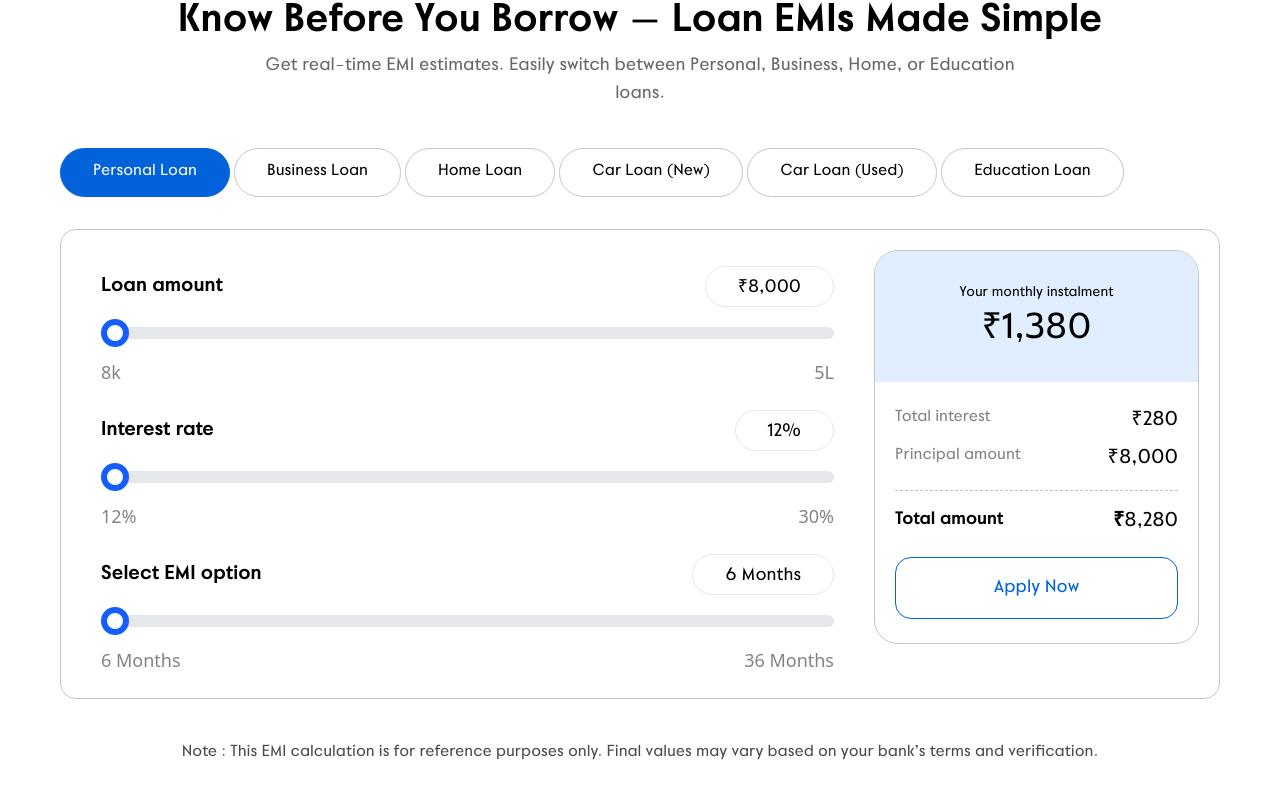
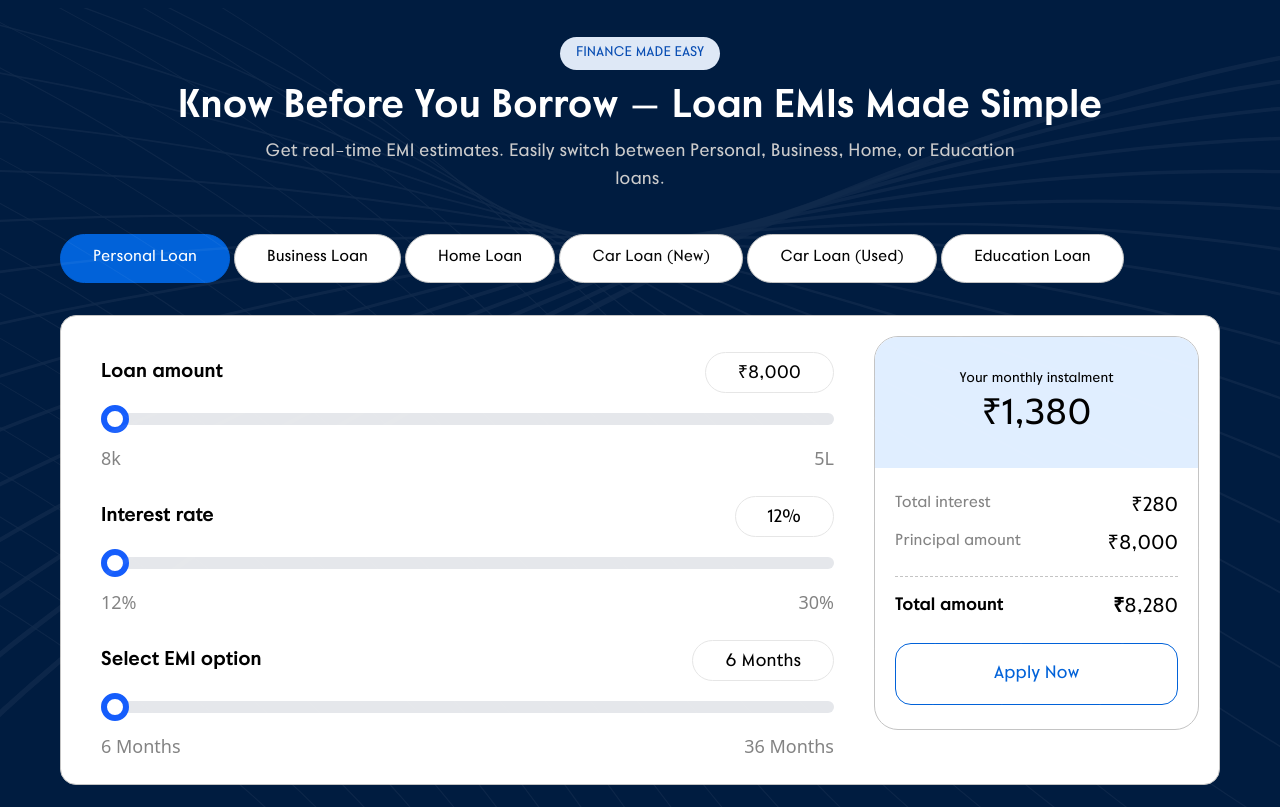
Before and after one commit to borrowlyin/Borrowly_website_frontend, a React (Vite) app: page / in a window 1280 px wide. Shown: the part 1953-2760 px from the top of the page. Built offline with nearby package versions, Linux system fonts and the light colour scheme.

Commit message:
Home Page Changes

```diff
--- a/src/Components/EmiCalculator.jsx
+++ b/src/Components/EmiCalculator.jsx
@@ -120,7 +120,7 @@ const EmiCalculator = ({isDarkMode}) => {
         <div className='flex pb-8 w-max gap-1 whitespace-nowrap'>
           {loanOptions.map((loan) => (
             <button key={loan.id} onClick={() => setSelectedLoan(loan)} style={{ fontFamily: 'PovetaracSansBold' }} className={`py-3 md:py-3 px-4 md:px-8 text-[14px] md:text-sm lg:text-[16px] rounded-full transition-all duration-200 ${
-                selectedLoan.id === loan.id ? 'bg-[#0162D9] border border-[#0162D9] text-white' : `border border-[#C4C4C4] bg-white cursor-pointer text-black` }`}>
+                selectedLoan.id === loan.id ? 'bg-[#0162D9] border border-[#0162D9]  text-white' : `border border-[#C4C4C4] bg-white cursor-pointer text-black` }`}>
               {loan.loanName}
             </button>
           ))}
--- a/src/Components/Header.jsx
+++ b/src/Components/Header.jsx
@@ -78,7 +78,7 @@ const Header = ({ isDarkMode, toggleTheme }) => {
         <div className="px-3 lg:container mx-auto flex justify-between items-center h-full">
           {/* Logo */}
           <div className="flex items-center overflow-hidden gap-2 pr-2">
-            <img src="/Company_icon.svg" alt="Logo" className="pt-2 h-[60px] md:-mt-2.5 md:h-[100px]" />
+            <img src="/Company_icon.svg" alt="Logo" className="pt-2 h-[60px] md:-mt-2.5 md:h-[90px]" />
           </div>
 
           {/* Main Navigation */}
--- a/src/Components/Section_4.jsx
+++ b/src/Components/Section_4.jsx
@@ -1,22 +1,29 @@
 import EmiCalculator from "./EmiCalculator"
+
+
+import section_2_Dark from '../assets/Icons/Section_2_LightBG.svg';
+import section_3_light from '../assets/Icons/Section_2_DarkBG.svg';
+
 const Section_4 = ({isDarkMode}) => {
+    const bgImage = isDarkMode ? '' : section_2_Dark;
   return (
-    <div className="py-24 md:py-0">
-        <div className="lg:container mx-auto flex flex-col items-center justify-center h-full">
+    <div className={`md:py-0 relative overflow-hidden ${isDarkMode?'bg-white':'bg-[#001C40]'}`}>
+        <img src={bgImage} alt="Background" className="absolute top-0 left-0 w-full z-10 h-full object-cover opacity-20"/>
+        <div className="lg:container py-24 mx-auto flex flex-col items-center justify-center h-full">
             <p style={{ fontFamily: 'PovetaracSansBold' }} className='text-[#084DB3] text-[14px] bg-[#DEE8F6] text-left rounded-full w-fit px-4 py-1.5'>
                  FINANCE MADE EASY
             </p>
-            <h1  style={{ fontFamily: 'PovetaracSansBlack' }} className={`text-center mt-4 text-[28px] lg:text-[36px] xl:text-[40px] leading-[1.1] ${ isDarkMode ? 'text-white' : 'text-black'}`}>
+            <h1  style={{ fontFamily: 'PovetaracSansBlack' }} className={`text-center mt-4 text-[28px] lg:text-[36px] xl:text-[40px] leading-[1.1] ${ isDarkMode ? ' text-black' : 'text-white '}`}>
                 Know Before You Borrow – Loan EMIs Made Simple
             </h1>
-             <p style={{ fontFamily: 'PovetaracSansBold' }} className={`mt-2 px-4 w-full max-w-[800px] text-[14px] text-center lg:text-[14px] xl:text-lg  ${ isDarkMode ? 'text-[#CCCCCC]' : 'text-[#696868]' }`}>
+             <p style={{ fontFamily: 'PovetaracSansBold' }} className={`mt-2 px-4 w-full max-w-[800px] text-[14px] text-center lg:text-[14px] xl:text-lg  ${ isDarkMode ? ' text-[#696868]' : 'text-[#CCCCCC]' }`}>
               Get real-time EMI estimates. Easily switch between Personal, Business, Home, or Education loans.
              </p>
              <div className="w-full max-w-[1200px] pt-6 md:py-10">
               <EmiCalculator isDarkMode={isDarkMode}/>
              </div>
               <div className={`${ isDarkMode ? 'text-white' : 'text-black opacity-70'} flex flex-row items-center gap-1 px-5 pt-5 md:pt-0 `}>
-                <h1 style={{ fontFamily: 'PovetaracSansBold' }} className='text-left mt-0.5 text-[12px] md:text-[14px] lg:text-[16px]'>
+                <h1 style={{ fontFamily: 'PovetaracSansBold' }} className={`text-left mt-0.5 text-[12px] md:text-[14px] lg:text-[16px]  ${ isDarkMode ? ' text-[#696868]' : 'text-[#CCCCCC]' }`}>
                  Note : This EMI calculation is for reference purposes only. Final values may vary based on your bank’s terms and verification.
                 </h1>
               </div>
--- a/src/Components/Section_5.jsx
+++ b/src/Components/Section_5.jsx
@@ -13,7 +13,7 @@ import Affiliate_Sub_icon5 from '../assets/Icons/Affiliate_Sub_Icon_5.svg'
 import Affiliate_Sub_icon6 from '../assets/Icons/Affiliate_Sub_Icon_6.svg'
 import Affiliate_Sub_icon7 from '../assets/Icons/Affiliate_Sub_Icon_7.svg'
 
-
+import { motion } from "framer-motion";
 
 const Section_5 = ({isDarkMode}) => {
 
@@ -59,7 +59,6 @@ const Section_5 = ({isDarkMode}) => {
             </p>
              <div className="w-full max-w-[1200px] px-5 pt-6 gap-5 flex flex-col md:flex-row md:py-16">
                 <div className='flex-1'>
-                    <img src={wallet_icon} alt="" className='w-16'/>
                       <h1 style={{ fontFamily: 'PovetaracSansBlack' }} className={`text-left mt-4 text-[28px] lg:text-[36px] xl:text-[40px] leading-[1.1] ${ isDarkMode ? 'text-white' : 'text-black'}`}>
                         Turn Your Network into a Passive Income Engine
                       </h1>
@@ -101,15 +100,38 @@ const Section_5 = ({isDarkMode}) => {
             </p>
 <div className="w-full max-w-[1200px] px-5 pt-6 gap-5 flex flex-wrap md:pt-16 justify-center">
   {affiliateSteps.map((step, index) => (
-                <div  key={index} className={` ${index==0?('bg-[#FFFAEE]'):(index==1?('bg-[#F8F1FF]'):('bg-[#ECF9FE]'))} p-1 rounded-2xl h-[350px] flex gap-3 flex-col items-center justify-center w-full sm:w-[48%] md:w-[30%]`}>
+    <motion.div
+      key={index}
+      className={`${index === 0
+        ? "bg-[#FFFAEE]"
+        : index === 1
+        ? "bg-[#F8F1FF]"
+        : "bg-[#ECF9FE]"
+      } p-1 rounded-2xl h-[350px] flex gap-3 flex-col items-center justify-center w-full sm:w-[48%] md:w-[30%]`}
+
+      initial={{ opacity: 0, y: 30 }}
+      whileInView={{ opacity: 1, y: 0 }}
+      transition={{
+        duration: 0.6,
+        delay: index * 0.3,
+        ease: "easeOut"
+      }}
+      viewport={{ once: false, amount: 0.4 }} // 👈 animate every time it enters
+    >
       <img src={step.icon} alt="" className="w-16" />
-                  <h1 style={{ fontFamily: "PovetaracSansBlack" }} className={`text-center mt-4 text-[28px] lg:text-2xl leading-[1.1] ${  isDarkMode ? "text-white" : "text-black"  }`}>
+      <h1
+        style={{ fontFamily: "PovetaracSansBlack" }}
+        className={`text-center mt-4 text-[28px] lg:text-2xl leading-[1.1] ${isDarkMode ? "text-black" : "text-black"}`}
+      >
         {step.title}
       </h1>
-                  <p style={{ fontFamily: "PovetaracSansBold" }} className={`px-5 w-full max-w-[800px] text-[14px] text-center lg:text-[16px] ${ isDarkMode ? "text-[#CCCCCC]" : "text-[#696868]" }`}>
+      <p
+        style={{ fontFamily: "PovetaracSansBold" }}
+        className={`px-5 w-full max-w-[800px] text-[14px] text-center lg:text-[16px] ${isDarkMode ? "text-[#696868]" : "text-[#696868]"}`}
+      >
         {step.description}
       </p>
-                </div>
+    </motion.div>
   ))}
 </div>
             <div className="w-full max-w-[1200px] px-5 gap-5 flex flex-wrap py-16 justify-center">
--- a/src/Components/Section_8.jsx
+++ b/src/Components/Section_8.jsx
@@ -47,7 +47,7 @@ const Section_8 = ({ isDarkMode }) => {
           <h1
             style={{ fontFamily: 'PovetaracSansBlack' }}
             className={`text-left mt-4 text-[28px] lg:text-[36px] xl:text-[40px] leading-[1.1] ${
-              isDarkMode ? 'text-white' : 'text-black'
+              isDarkMode ? 'text-black' : 'text-black'
             }`}
           >
             Recognitions & Awards
@@ -55,7 +55,7 @@ const Section_8 = ({ isDarkMode }) => {
           <p
             style={{ fontFamily: 'PovetaracSansBold' }}
             className={`mt-2 w-full max-w-[800px] text-[14px] text-left lg:text-[14px] xl:text-xl ${
-              isDarkMode ? 'text-[#CCCCCC]' : 'text-[#696868]'
+              isDarkMode ? 'text-[#696868]' : 'text-[#696868]'
             }`}
           >
             Great things happen when trust meets excellence! Olyv has been recognized for making finance simpler,
--- a/src/Pages/Index.jsx
+++ b/src/Pages/Index.jsx
@@ -27,7 +27,7 @@ const Index = ({isDarkMode}) => {
       <Section_9 isDarkMode={isDarkMode}/>
       <Section_10 isDarkMode={isDarkMode}/>
       <Section_11 isDarkMode={isDarkMode}/>
-      <Banner_section isDarkMode={isDarkMode}/>
+      {/* <Banner_section isDarkMode={isDarkMode}/> */}
       {/* <Footer isDarkMode={isDarkMode}/> */}
       <Footer_New/>
     </div>
```
Lines whose indentation alone changed are shown as unchanged.
